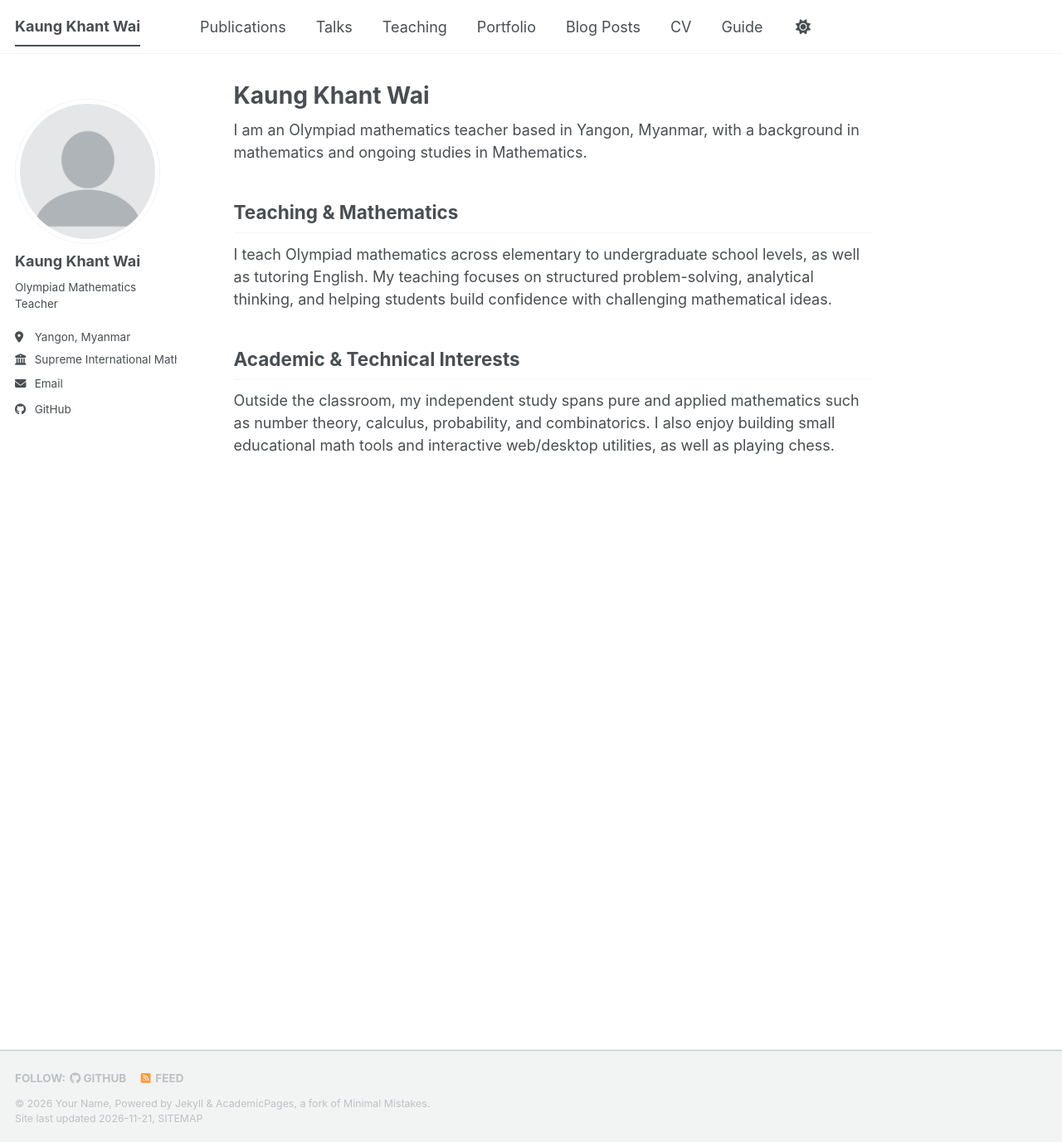
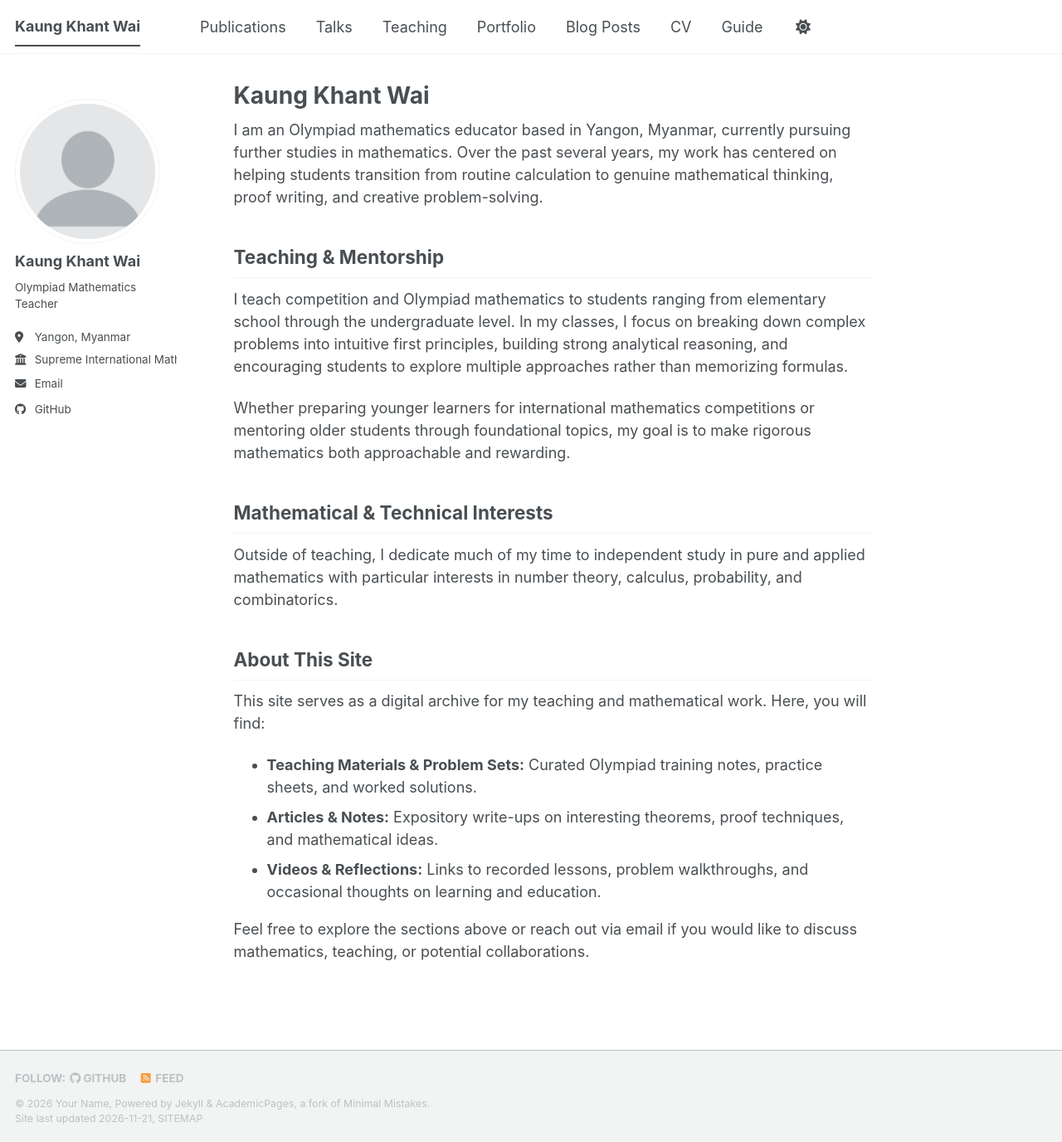
Before and after one commit to Kkhantwai/kkhantwai.github.io, a Jekyll site: the page built from _pages/about.md, in a window 1280 px wide and 1376 px high. Shown: the whole window at 83% size. Built offline with Jekyll 4.4.1, drawn with Linux system fonts in a browser that asks for light colours; a script bundle is joined from its source files by our own code; a style sheet for code colours, icons or effects is not loaded.

Commit message:
Update about.md

```diff
--- a/_pages/about.md
+++ b/_pages/about.md
@@ -7,10 +7,20 @@ redirect_from:
   - /about.html
 ---
 
-I am an Olympiad mathematics teacher based in Yangon, Myanmar, with a background in mathematics and ongoing studies in Mathematics.
+I am an Olympiad mathematics educator based in Yangon, Myanmar, currently pursuing further studies in mathematics. Over the past several years, my work has centered on helping students transition from routine calculation to genuine mathematical thinking, proof writing, and creative problem-solving.
 
-## Teaching & Mathematics
-I teach Olympiad mathematics across elementary to undergraduate school levels, as well as tutoring English. My teaching focuses on structured problem-solving, analytical thinking, and helping students build confidence with challenging mathematical ideas.
+## Teaching & Mentorship
+I teach competition and Olympiad mathematics to students ranging from elementary school through the undergraduate level. In my classes, I focus on breaking down complex problems into intuitive first principles, building strong analytical reasoning, and encouraging students to explore multiple approaches rather than memorizing formulas.
 
-## Academic & Technical Interests
-Outside the classroom, my independent study spans pure and applied mathematics such as number theory, calculus, probability, and combinatorics. I also enjoy building small educational math tools and interactive web/desktop utilities, as well as playing chess.
+Whether preparing younger learners for international mathematics competitions or mentoring older students through foundational topics, my goal is to make rigorous mathematics both approachable and rewarding.
+
+## Mathematical & Technical Interests
+Outside of teaching, I dedicate much of my time to independent study in pure and applied mathematics with particular interests in number theory, calculus, probability, and combinatorics.
+
+## About This Site
+This site serves as a digital archive for my teaching and mathematical work. Here, you will find:
+* **Teaching Materials & Problem Sets:** Curated Olympiad training notes, practice sheets, and worked solutions.
+* **Articles & Notes:** Expository write-ups on interesting theorems, proof techniques, and mathematical ideas.
+* **Videos & Reflections:** Links to recorded lessons, problem walkthroughs, and occasional thoughts on learning and education.
+
+Feel free to explore the sections above or reach out via email if you would like to discuss mathematics, teaching, or potential collaborations.
```
